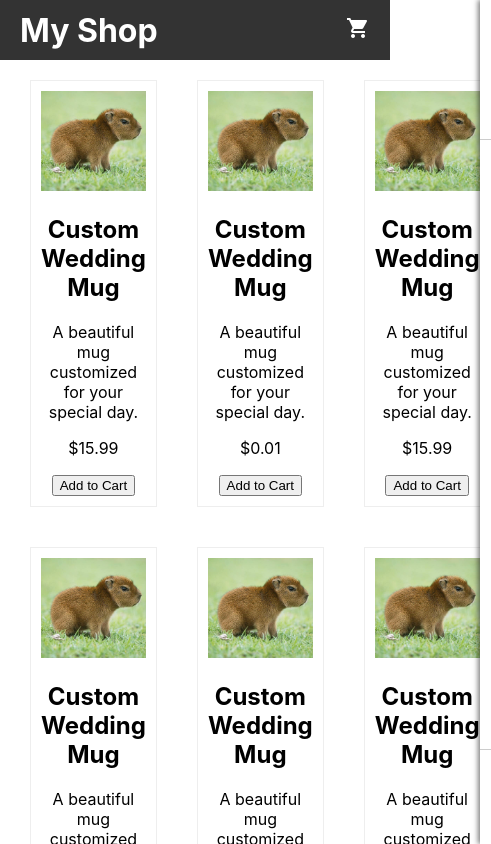
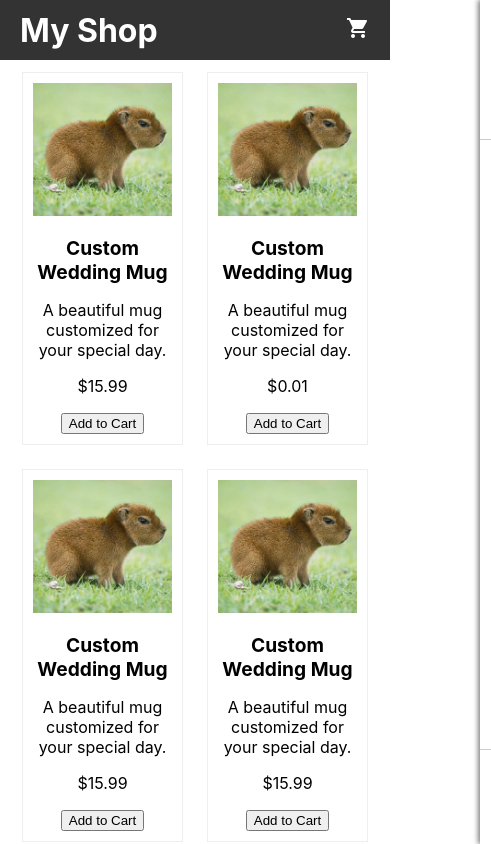
Before and after one commit to arthurdedeus/gifts-ui, a React (Create React App) app: page /home in a window 390 px wide. Shown: the top 844 px of the page, 491 px wide, since content can reach past the window. Built offline with nearby package versions, Linux system fonts and the light colour scheme; the HTML template or start-up script is replaced by a standard one.

Commit message:
fix: Adjust layout for small screens

```diff
--- a/src/components/GridContainer.tsx
+++ b/src/components/GridContainer.tsx
@@ -7,9 +7,14 @@ import { ProductItem } from './ProductItem';
 
 const StyledGridContainer = styled.div`
   display: grid;
-  grid-template-columns: repeat(3, 1fr);
   grid-gap: 20px;
   padding: 20px;
+
+  grid-template-columns: repeat(3, 1fr);
+
+  @media (max-width: 768px) {
+    grid-template-columns: repeat(2, 1fr);
+  }
 `;
 
 interface GridContainerProps {}
--- a/src/components/Header/Header.css
+++ b/src/components/Header/Header.css
@@ -3,9 +3,9 @@
   top: 0;
   left: 0;
   right: 0;
-  z-index: 1000; /* Ensure it's above other content */
+  z-index: 1000;
   width: 100%;
-  background-color: #333; /* Example background color */
+  background-color: #333;
   padding: 10px 20px;
   color: #fff;
 }
--- a/src/components/ProductItem.tsx
+++ b/src/components/ProductItem.tsx
@@ -17,6 +17,13 @@ const Item = styled.div`
   padding: 10px;
   margin: 10px;
   text-align: center;
+
+  @media (max-width: 768px) {
+    margin: 2px;
+    & h2 {
+      font-size: 1.2rem;
+    }
+  }
 `;
 
 export const ProductItem: React.FC<ProductItemProps> = ({ product }) => {
```
